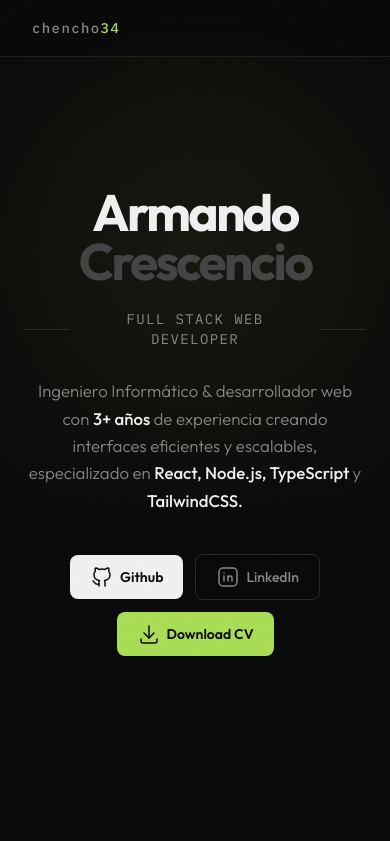
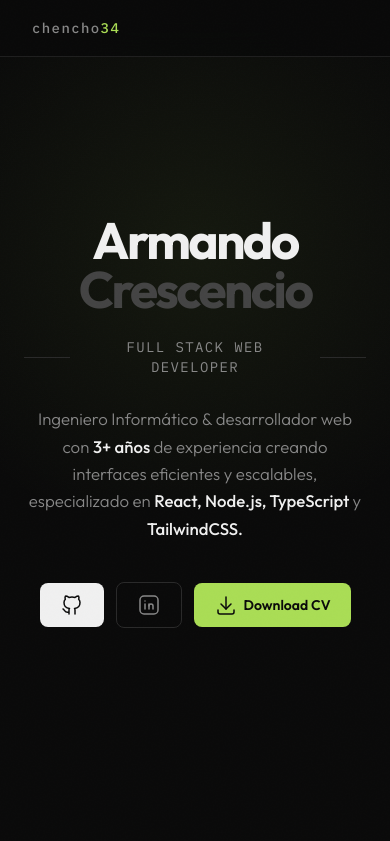
Before and after one commit to Chencho34/portfolio-astro-2025, an Astro site: page / in a window 390 px wide. Shown: the top 841 px of the page. Built offline with nearby package versions, Linux system fonts and the light colour scheme; Astro itself is replaced by a stand-in of ours.

Commit message:
WIP: Buttons Hero

```diff
--- a/src/components/sections/Home.astro
+++ b/src/components/sections/Home.astro
@@ -28,7 +28,7 @@ import DevArmandoCV from "/ArmandoCrescencio_CV26.pdf"
             target="_blank"
           >
             <GithubIcon class:list="w-4" />
-            Github
+            <span class="md:inline hidden">Github</span>
           </CtaButton>
           <CtaButton
             variant="ghost"
@@ -36,7 +36,7 @@ import DevArmandoCV from "/ArmandoCrescencio_CV26.pdf"
             target="_blank"
           >
             <LinkedinIcon class:list="w-4" />
-            LinkedIn
+            <span class="md:inline hidden">LinkedIn</span>
           </CtaButton>
           <CtaButton
             variant="primary"
@@ -44,7 +44,7 @@ import DevArmandoCV from "/ArmandoCrescencio_CV26.pdf"
             download
           >
             <DownloadCV class:list="w-4" />
-            Download CV
+            <span>Download CV</span>
           </CtaButton>
         </section>
       </article>
```
